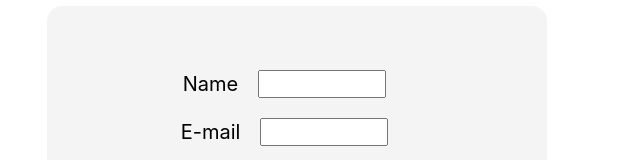
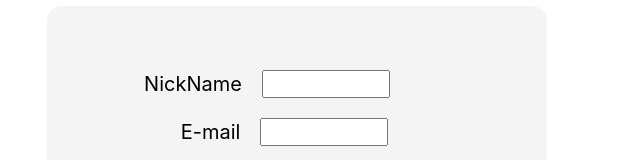
Before and after one commit to tnsdo/notice-board, a React (Vite) app: page /signup in a window 1280 px wide. Shown: the part 226-386 px from the top of the page, without its empty margins (343-983 px from the left). Built offline with nearby package versions, Linux system fonts and the light colour scheme; a web font is replaced by a local one.

Commit message:
명칭 변경

```diff
--- a/src/Pages/Sign/signup.tsx
+++ b/src/Pages/Sign/signup.tsx
@@ -19,10 +19,10 @@ const NameContainer = styled.div`
   color: black;
   margin-top: 20px;
   width: 400px;
-  margin-right: 25px;
+  margin-right: 60px;
 `;
 
-const Name = styled.input`
+const NickName = styled.input`
   width: 120px;
   height: 22px;
   margin-left: 20px;
@@ -70,8 +70,8 @@ function SignUp() {
   return (
     <SignContainer>
       <NameContainer>
-        Name
-        <Name type="text" />
+        NickName
+        <NickName type="text" />
       </NameContainer>
       <EmailContainer>
         E-mail
```
